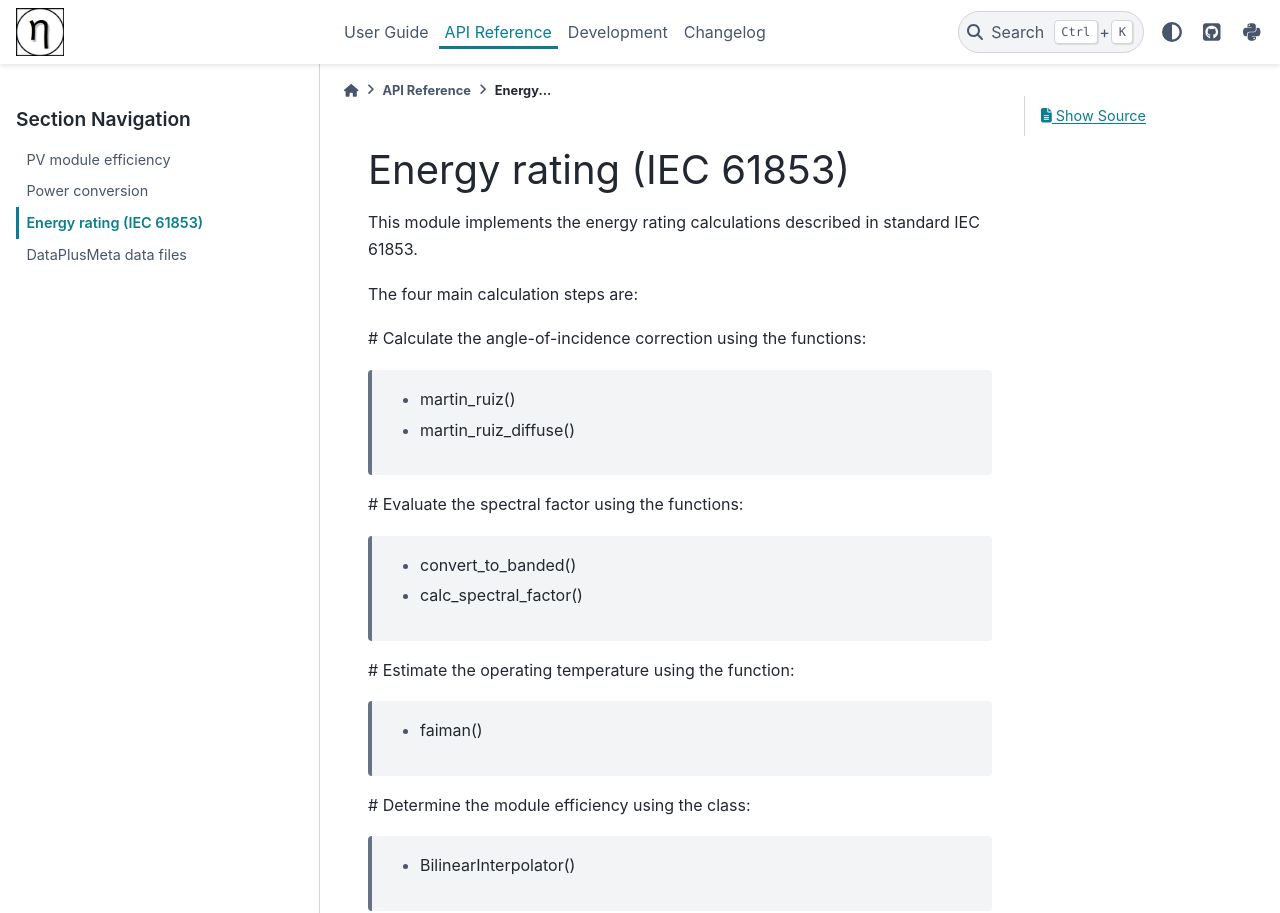
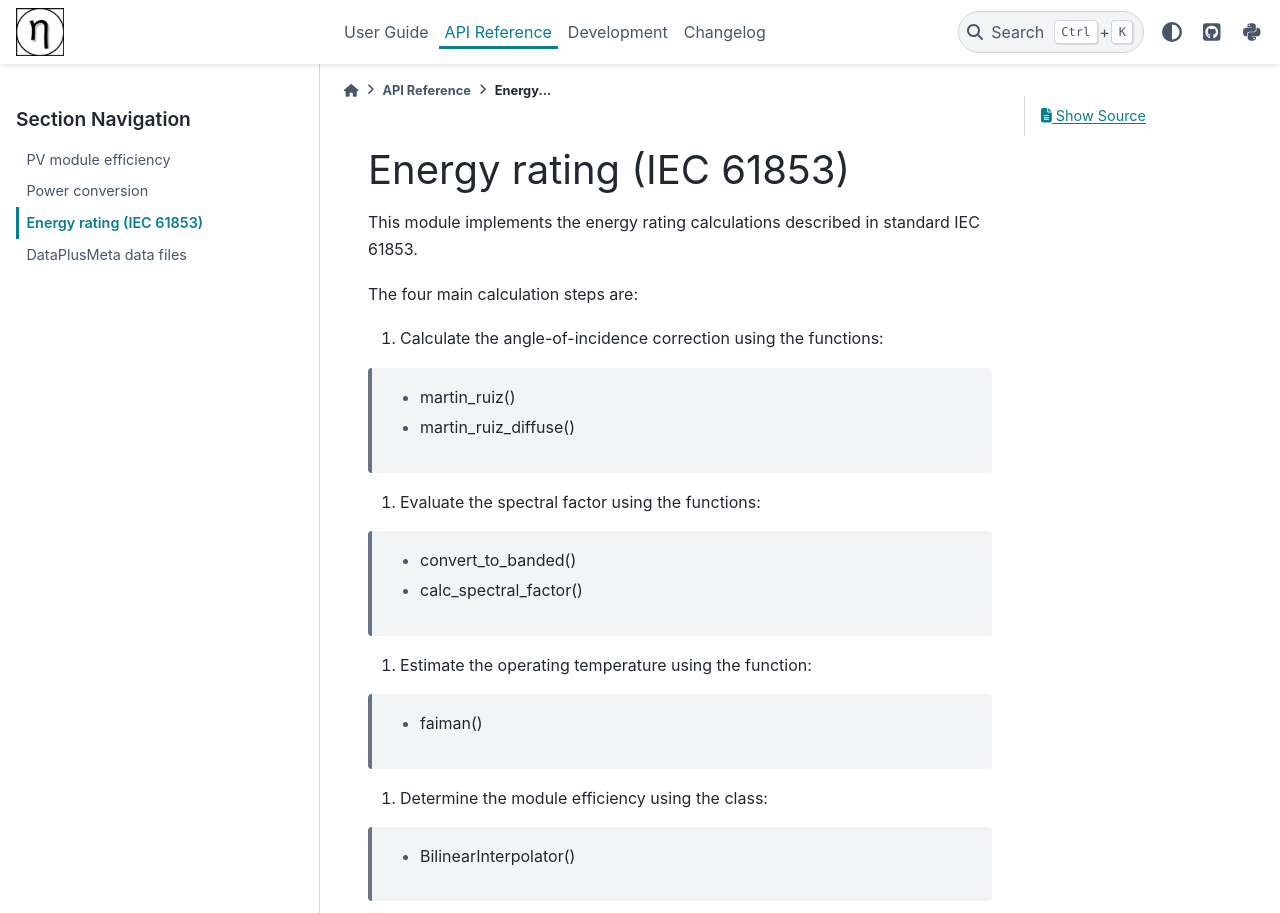
Before and after one commit to pvplabs/pvpltools, a Sphinx documentation site: the page built from docs/api_reference/iec61853.rst, in a window 1280 px wide and 1200 px high, cut to the strip 0-913 px from the top of the window. Built offline with Sphinx 7.4.7 and the PyData theme 0.15.4, drawn with Linux system fonts in a browser that asks for light colours; pages that are not in the unit, such as notebooks, are missing from menus; the version number could not be read and is left out.

Commit message:
Really fix nested lists

```diff
--- a/docs/api_reference/iec61853.rst
+++ b/docs/api_reference/iec61853.rst
@@ -10,23 +10,23 @@ described in standard IEC 61853.
 
 The four main calculation steps are:
 
-# Calculate the angle-of-incidence correction using the functions:
+#. Calculate the angle-of-incidence correction using the functions:
 
-  - martin_ruiz()
-  - martin_ruiz_diffuse()
+  * martin_ruiz()
+  * martin_ruiz_diffuse()
 
-# Evaluate the spectral factor using the functions:
+#. Evaluate the spectral factor using the functions:
 
-  - convert_to_banded()
-  - calc_spectral_factor()
+  * convert_to_banded()
+  * calc_spectral_factor()
 
-# Estimate the operating temperature using the function:
+#. Estimate the operating temperature using the function:
 
-  - faiman()
+  * faiman()
 
-# Determine the module efficiency using the class:
+#. Determine the module efficiency using the class:
 
-  - BilinearInterpolator()
+  * BilinearInterpolator()
 
 
 .. autosummary::
```
